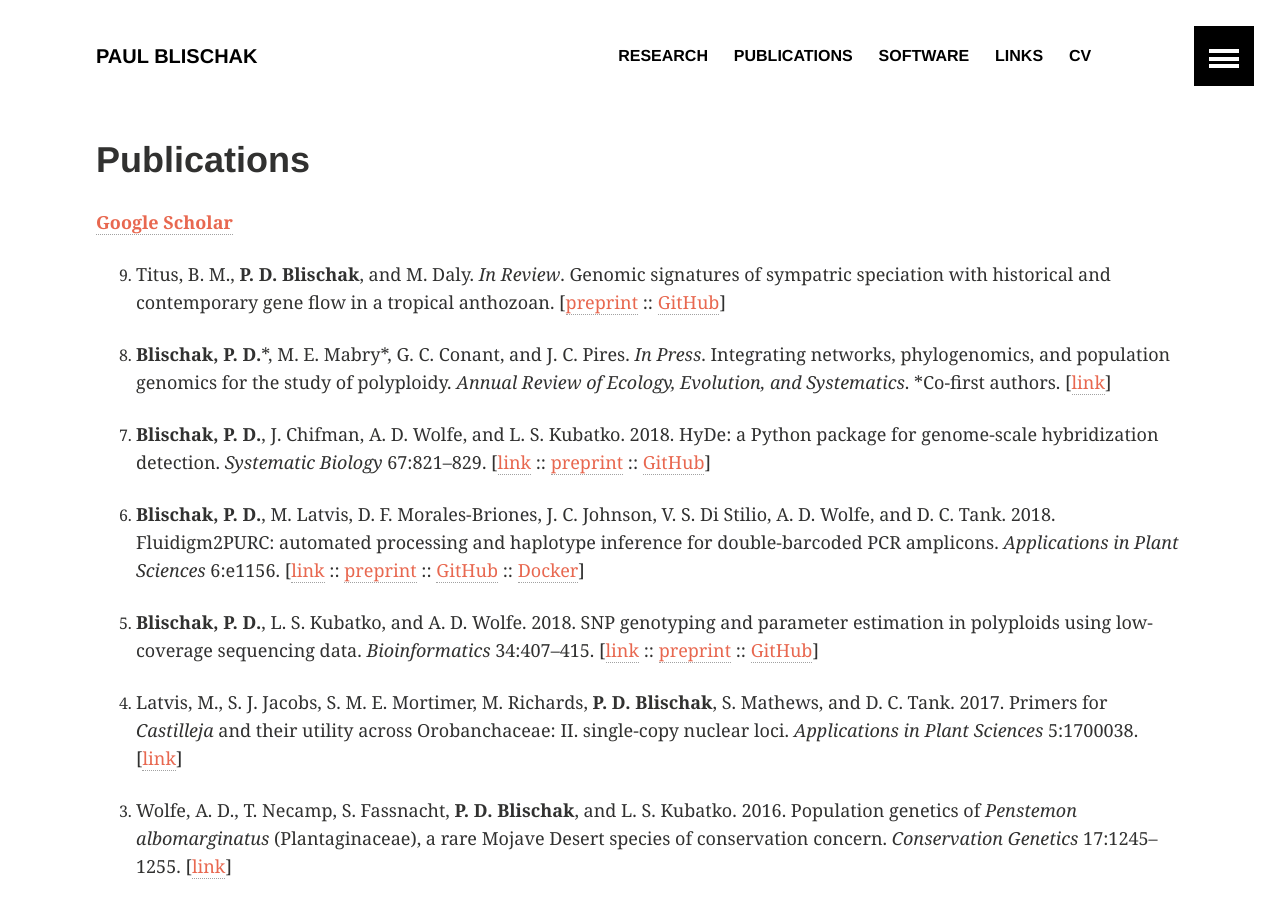
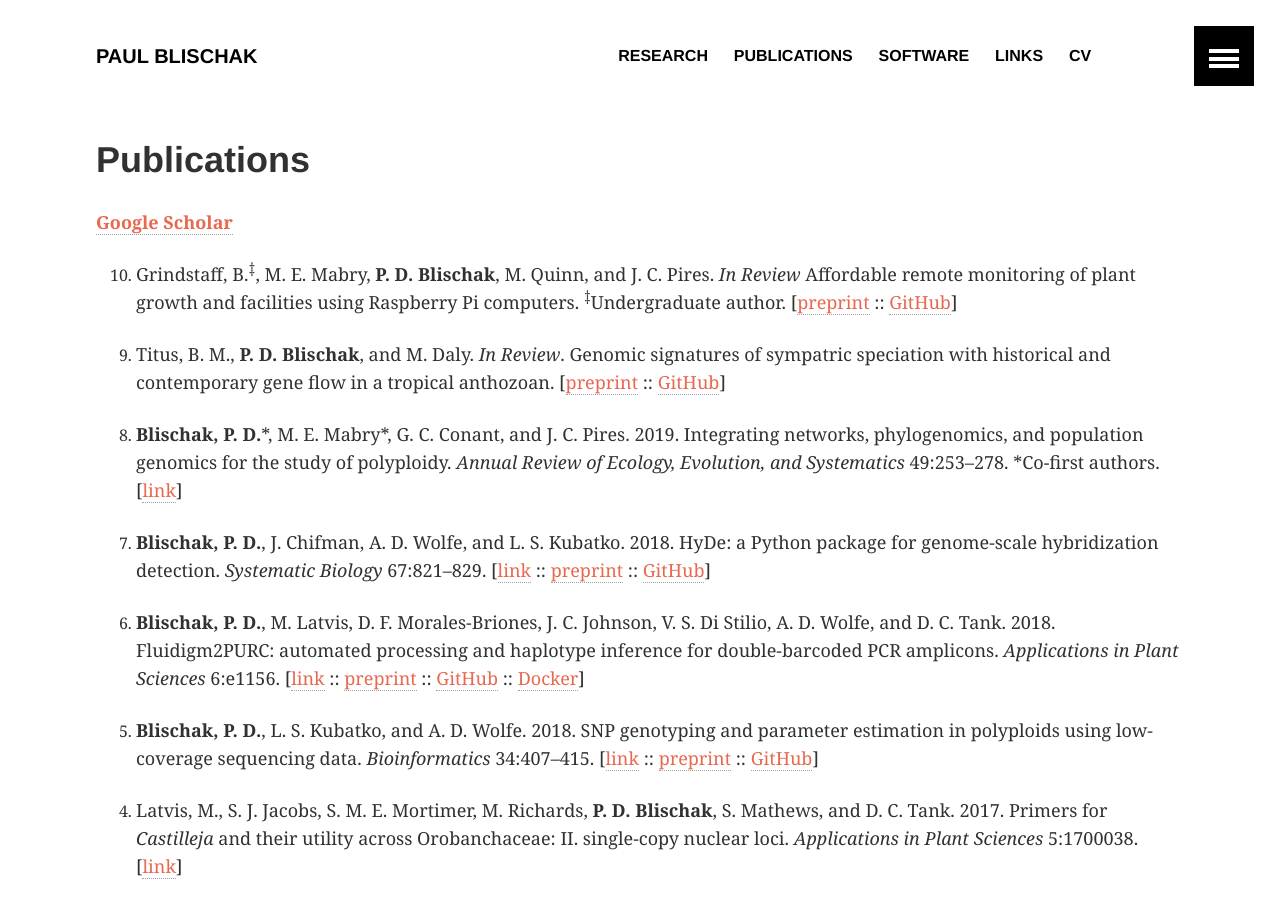
Before and after one commit to pblischak/pblischak.github.io, a Jekyll site: the page built from Publications/index.md, in a window 1280 px wide and 900 px high. Built offline with Jekyll 4.4.1, drawn with Linux system fonts in a browser that asks for light colours; formulas are drawn with MathJax 3.

Commit message:
updating pubs

```diff
--- a/Publications/index.md
+++ b/Publications/index.md
@@ -17,14 +17,19 @@ a:hover {
 
 <a href="https://scholar.google.com/citations?user=G6CHdi8AAAAJ&hl=en&oi=sra" target="_blank"><strong>Google Scholar</strong></a>
 
+10. Grindstaff, B.\\(^{\ddagger}\\), M. E. Mabry, **P. D. Blischak**, M. Quinn, and J. C. Pires. *In Review*
+Affordable remote monitoring of plant growth and facilities using Raspberry Pi computers. \\(^{\ddagger}\\)Undergraduate author.
+[<a href="https://doi.org/10.1101/586776" target="_blank_">preprint</a> ::
+<a href="https://github.com/BrandinGrindstaff/GMpi" target="_blank_">GitHub</a>]
+
 9. Titus, B. M., **P. D. Blischak**, and M. Daly. *In Review*. Genomic signatures
 of sympatric speciation with historical and contemporary gene flow in a tropical
 anthozoan. [<a href="https://doi.org/10.1101/399360" target="_blank">preprint</a> ::
 <a href="https://github.com/pblischak/Bann_spdelim" target="_blank">GitHub</a>]
 
-8. **Blischak, P. D.**\*, M. E. Mabry\*, G. C. Conant, and J. C. Pires. *In Press*.
+8. **Blischak, P. D.**\*, M. E. Mabry\*, G. C. Conant, and J. C. Pires. 2019.
 Integrating networks, phylogenomics, and population genomics for the study of polyploidy.
-*Annual Review of Ecology, Evolution, and Systematics*. \*Co-first authors.
+*Annual Review of Ecology, Evolution, and Systematics* 49:253--278. \*Co-first authors.
 [<a href="https://doi.org/10.1146/annurev-ecolsys-121415-032302" target="_blank">link</a>]
 
 7. **Blischak, P. D.**, J. Chifman, A. D. Wolfe, and L. S. Kubatko. 2018.
```
